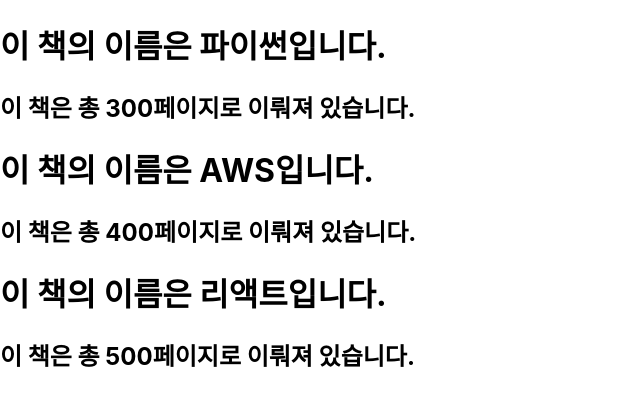
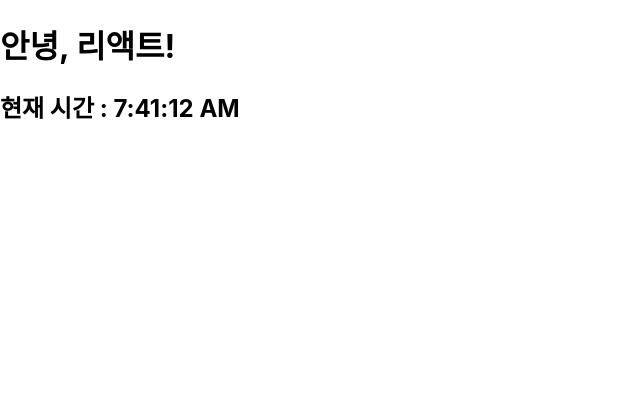
Before and after one commit to Ming0099/react_app, a React (Create React App) app: page / in a window 1280 px wide. Shown: the top 406 px of the page, without its empty margins (0-640 px from the left). Built offline with nearby package versions, Linux system fonts and the light colour scheme.

Commit message:
Learn Elements

```diff
--- /dev/null
+++ b/src/Elements/Clock.jsx
@@ -0,0 +1,18 @@
+/*
+    Elements 리액트 앱을 구성하는 가장 작은 블록들
+    # 불변성 : Elements 생성후에는 children이나 attributes를 바꿀 수 없다.
+      바꾸고 싶다면 새로 생성해서 교체해야 한다.
+*/
+
+import React from "react";
+
+function Clock(props){
+    return (
+        <div>
+            <h1>안녕, 리액트!</h1>
+            <h2>현재 시간 : {new Date().toLocaleTimeString()}</h2>
+        </div>
+    );
+}
+
+export default Clock;
--- a/src/index.js
+++ b/src/index.js
@@ -5,15 +5,38 @@
 import reportWebVitals from './reportWebVitals';
 
 import Library from './JSX/Library';
+import Clock from './Elements/Clock';
 
 const root = ReactDOM.createRoot(document.getElementById('root'));
-root.render(
-  <React.StrictMode>
-    <Library /> {/*<App />*/}
-  </React.StrictMode>
-);
+setInterval(() =>{
+  root.render(
+    <React.StrictMode>
+      <Clock/>
+    </React.StrictMode>,
+    document.getElementById('root')
+  );
+}, 1000);
+
 
 // If you want to start measuring performance in your app, pass a function
 // to log results (for example: reportWebVitals(console.log))
 // or send to an analytics endpoint. Learn more: https://bit.ly/CRA-vitals
 reportWebVitals();
+
+/*
+const root = ReactDOM.createRoot(document.getElementById('root'));
+root.render(
+  <React.StrictMode>
+    <App />
+  </React.StrictMode>
+);
+*/
+
+/* <JSX>
+const root = ReactDOM.createRoot(document.getElementById('root'));
+root.render(
+  <React.StrictMode>
+    <Library />
+  </React.StrictMode>
+);
+*/
```
